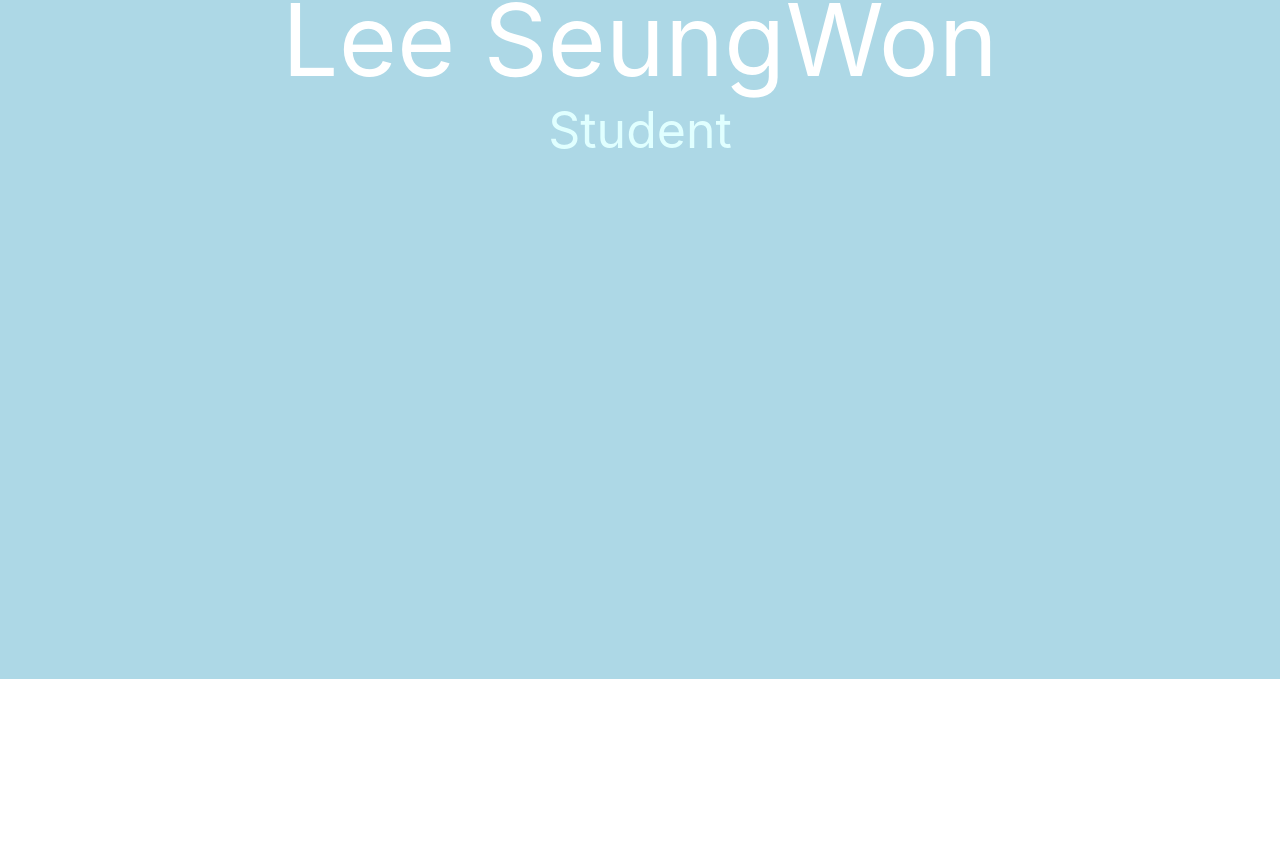
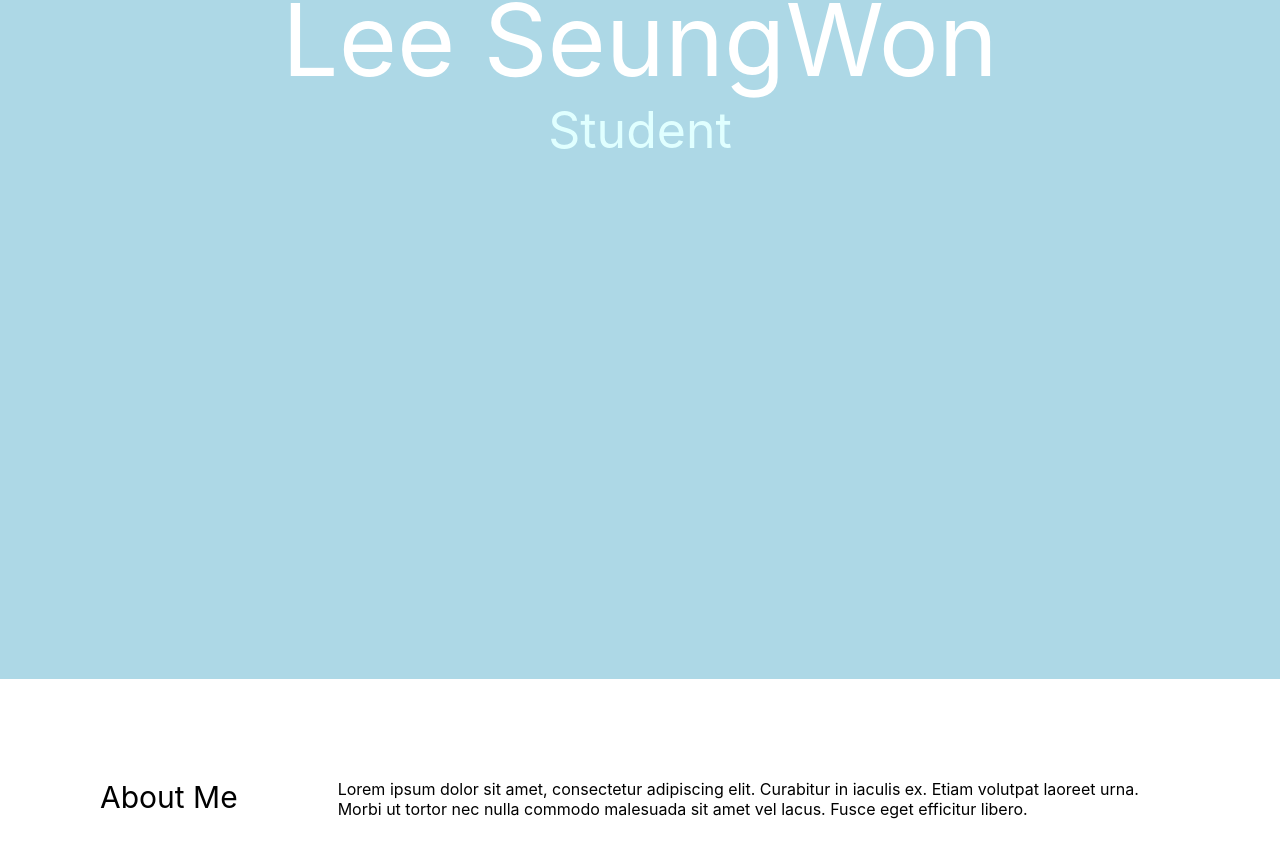
Before and after one commit to chiitoitsu/practice-react, a React (Create React App) app in the folder github_pages/: page / in a window 1280 px wide. Shown: the part 321-1178 px from the top of the page. Before the commit the page ends 1000 px from the top, so only its background shows below. Built offline with nearby package versions, Linux system fonts and the light colour scheme.

Commit message:
Add About

```diff
--- /dev/null
+++ b/github_pages/src/About.css
@@ -0,0 +1,13 @@
+#About_Title {
+    float: left;
+    padding: 100px;
+    font-size: 30px;
+}
+
+#About_Text {
+    padding: 100px;
+}
+
+#About_Text::after {
+    clear: both;
+}
--- /dev/null
+++ b/github_pages/src/About.js
@@ -0,0 +1,19 @@
+import React from 'react';
+import './About.css';
+
+function About() {
+    return (
+        <div id='About'>
+            <div id='About_Title'>About Me</div>
+            <div id='About_Text'>Lorem ipsum dolor sit amet,
+                consectetur adipiscing elit.
+                Curabitur in iaculis ex.
+                Etiam volutpat laoreet urna.
+                Morbi ut tortor nec nulla commodo malesuada sit amet vel lacus.
+                Fusce eget efficitur libero.
+            </div>
+        </div>
+    )
+}
+
+export default About;
--- a/github_pages/src/App.js
+++ b/github_pages/src/App.js
@@ -2,6 +2,7 @@ import React, { Component } from 'react';
 import './App.css';
 import Menu from './Menu.js'
 import Main from './Main.js'
+import About from './About.js'
 
 class App extends Component {
 	render() {
@@ -9,6 +10,7 @@ class App extends Component {
 			<div className='App'>
 				<Menu />
 				<Main name='Lee SeungWon' job='Student' />
+				<About />
 			</div>
 		)
 	}
```
